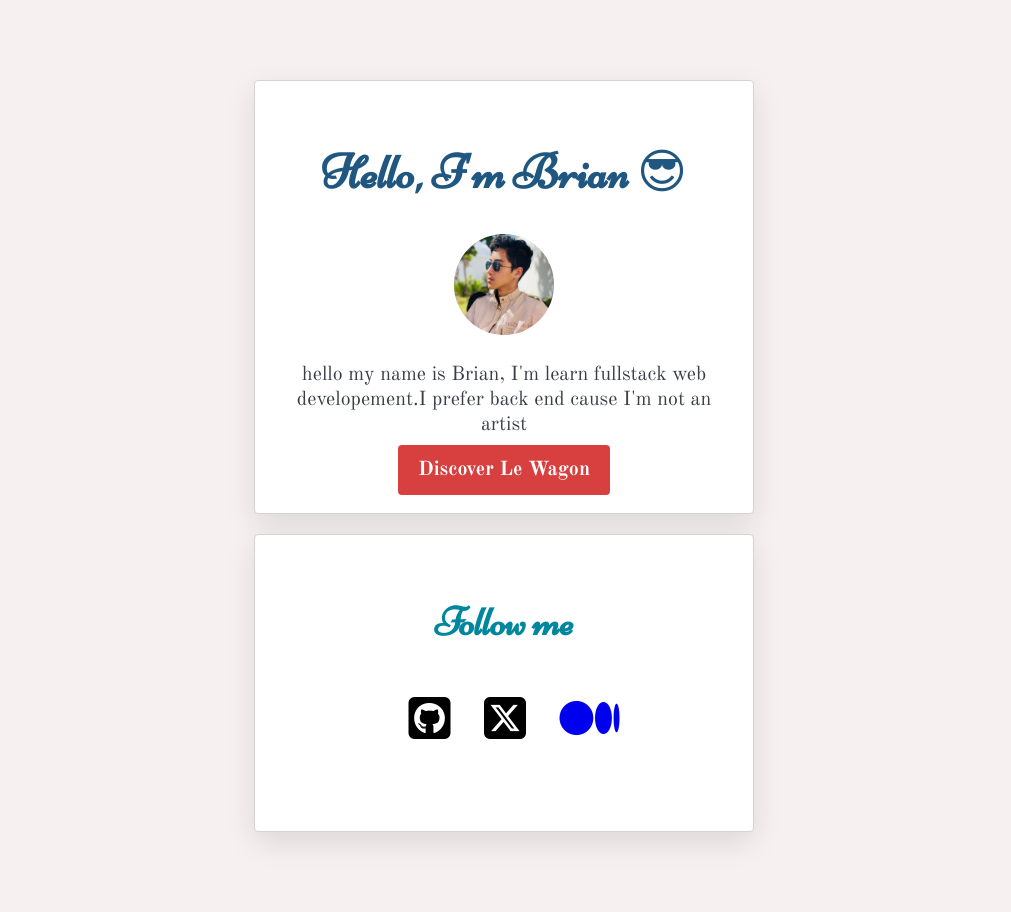
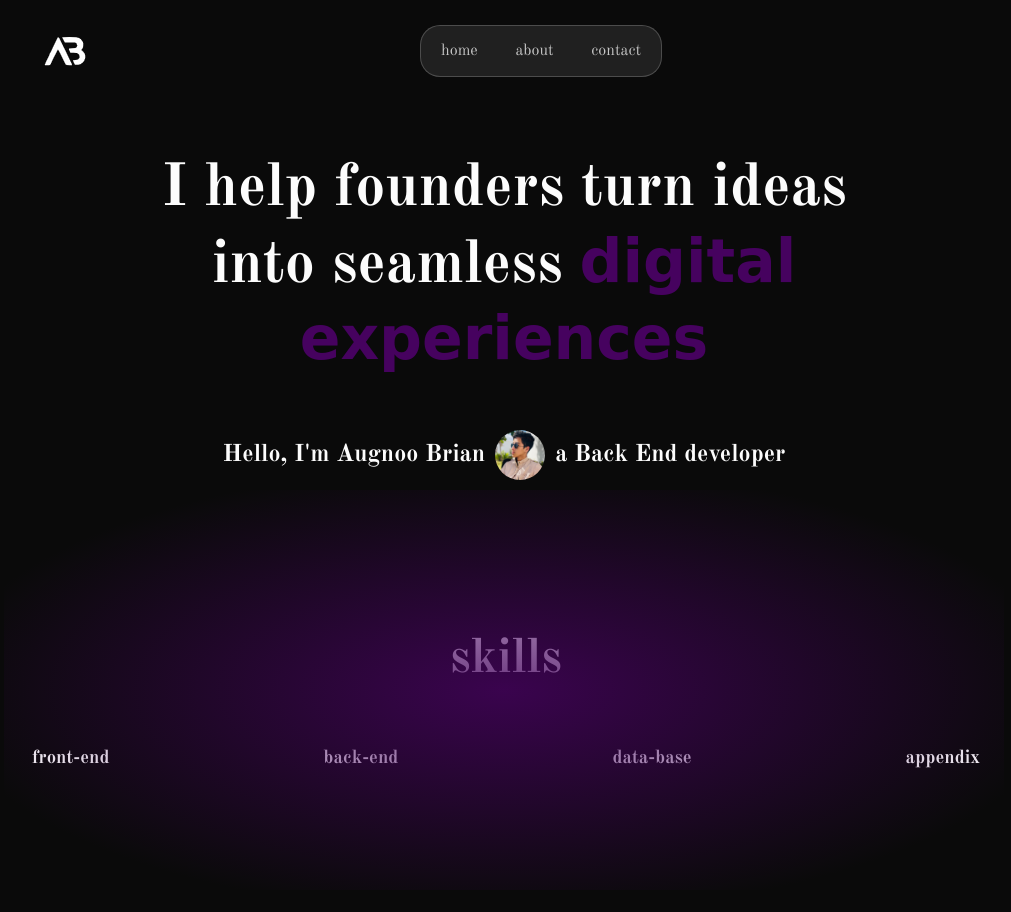
Before and after one commit to BrianAugnoo/profile, a plain HTML site: page index.html in a window 1280 px wide. Shown: the whole page, without its empty margins (136-1147 px from the left). Drawn offline with nearby package versions, Linux system fonts and the light colour scheme; a web font is replaced by a local one.

Commit message:
remaster

```diff
--- /dev/null
+++ b/component/_elipse.scss
@@ -0,0 +1,11 @@
+.elipse {
+  position: relative;
+  bottom: 0;
+  left: 50%;
+  transform: translateX(-50%);
+  width: 1000px;
+  height: 400px;
+  background: radial-gradient(ellipse at center, rgba(70, 2, 95, 0.8) 0%, rgba(255, 255, 255, 0) 80%);
+  pointer-events: none;
+  z-index: 1;
+}
--- /dev/null
+++ b/component/_intro.scss
@@ -0,0 +1,34 @@
+@import url('https://fonts.googleapis.com/css2?family=Lavishly+Yours&family=Monsieur+La+Doulaise&family=Niconne&family=Old+Standard+TT:ital,wght@0,400;0,700;1,400&family=Open+Sans:ital,wght@0,300..800;1,300..800&display=swap');
+
+.intro {
+  width: 75%;
+  margin: 0 auto;
+  margin-top: 75px;
+  text-align: center;
+
+  h1 {
+    font-size: 60px;
+  }
+}
+
+
+.self{
+  display: flex;
+  justify-content: center;
+
+  img {
+    align-self: center;
+    margin-inline: 10px;
+  }
+}
+
+.img_circle {
+  border-radius: 50%;
+  height: 50px;
+  width: 50px;
+}
+
+.curv {
+  font-family: "Lavishly Yours", cursive;
+  color: rgba(70, 2, 95);
+}
--- /dev/null
+++ b/component/_nav_bar.scss
@@ -0,0 +1,5 @@
+.op-0 {
+  background-color: rgb(234, 229, 229, 0.1);
+  backdrop-filter: blur(10px);
+  border: 1px solid rgba(255, 255, 255, 0.2);
+}
--- /dev/null
+++ b/component/_skills.scss
@@ -0,0 +1,19 @@
+.skills {
+  position: absolute;
+  top: 0;
+  width: 75%;
+  margin-left: 12.5vw;
+  margin-top: 100px;
+  text-align: center;
+
+  h2 {
+    font-size: 48px;
+    color: white;
+  }
+
+  .cards {
+    width: 100%;
+    display: flex;
+    justify-content: space-between;
+  }
+}
--- a/index.html
+++ b/index.html
@@ -5,40 +5,57 @@
   <meta charset="UTF-8">
   <meta name="viewport" content="width=device-width, initial-scale=1.0">
   <title>Brian Augnoo</title>
-  <link rel="stylesheet" href="styles.css">
+  <link rel="stylesheet" href="style.css">
+
 </head>
 
 <body>
-  <div class="container">
-    <div class="card card-white text_center">
-      <h1>Hello, I'm Brian 😎</h1>
-      <img src="/profile/images/moi.jpg" alt="profil image" width="100" class="img_circle">
-      <P>hello my name is Brian, I'm learn fullstack web developement.I prefer back end cause I'm not an artist</P>
-      <a href="https://www.lewagon.com/fr/mauritius" class="btn-red" target="_blank" id="wagon_link">Discover Le
-        Wagon</a>
+  <div class="fix">
+    <img src="images/logo.png" alt="">
+    <nav class="op-0">
+      <a href="">home</a>
+      <a href="">about</a>
+      <a href="">contact</a>
+    </nav>
+    <div></div>
+  </div>
+
+  <div class="intro">
+    <h1>
+      I help founders turn ideas <br>
+      into seamless <span class="curv">digital experiences</span>
+    </h1>
+
+    <div class="self">
+      <h2>Hello, I'm Augnoo Brian</h2>
+      <img src="images/moi.jpg" alt="avatar" class="img_circle">
+      <h2>a Back End developer</h2>
     </div>
+  </div>
 
-    <div class="card card-white text_center">
-      <h2>Follow me</h2>
-      <ul class="list-inline ">
-        <li>
-          <a href="https://github.com/BrianAugnoo/fullstack-challenges" target="_blank">
-            <i class="fa-brands fa-square-github black"></i>
-          </a>
-        </li>
 
-        <li>
-          <a href="https://x.com/" target="_blank">
-            <i class="fa-brands fa-square-x-twitter black"></i>
-          </a>
-        </li>
+  <div class="relative">
+    <div class="elipse"></div>
+    <div class="skills">
+      <h2>skills</h2>
 
-        <li>
-          <a href="https://medium.com/" target="_blank">
-            <i class="fab fa-medium"></i>
-          </a>
-        </li>
-      </ul>
+      <div class="cards">
+        <div class="front-end">
+          <h3>front-end</h3>
+        </div>
+
+        <div class="back-end">
+          <h3>back-end</h3>
+        </div>
+
+        <div class="data-base">
+          <h3>data-base</h3>
+        </div>
+
+        <div class="appendix">
+          <h3>appendix</h3>
+        </div>
+      </div>
     </div>
   </div>
 </body>
--- /dev/null
+++ b/style.scss
@@ -0,0 +1,65 @@
+@import url("https://cdnjs.cloudflare.com/ajax/libs/font-awesome/6.5.1/css/all.min.css");
+@import url('https://fonts.googleapis.com/css2?family=Old+Standard+TT:ital,wght@0,400;0,700;1,400&display=swap');
+@import url('https://fonts.googleapis.com/css2?family=Niconne&family=Old+Standard+TT:ital,wght@0,400;0,700;1,400&display=swap');
+@import url('https://fonts.googleapis.com/css2?family=Monsieur+La+Doulaise&family=Niconne&family=Old+Standard+TT:ital,wght@0,400;0,700;1,400&family=Open+Sans:ital,wght@0,300..800;1,300..800&display=swap');
+@import 'component/nav_bar';
+@import 'component/intro.scss';
+@import 'component/elipse';
+@import 'component/skills';
+body {
+  background-color: #0A0A0A;
+  font-family: "Old Standard TT", serif;
+  color: #fcfcfc;
+}
+
+
+
+.fix {
+  display: flex;
+  justify-content: space-around;
+  margin-top: 25px;
+
+  nav {
+    display: flex;
+    align-items: center;
+    justify-content: space-between;
+    width: 200px;
+    padding-left: 20px;
+    padding-right: 20px;
+    border-radius: 20px;
+
+    a {
+      text-decoration: none;
+      color: #C7C7C7;
+    }
+  }
+}
+
+.relative {
+  position: relative;
+  width: 100%;
+}
+
+@media (max-width: 960px) {
+
+  /* For a screen < 960px, this CSS will be read */
+  .container {
+    width: 700px;
+  }
+}
+
+@media (max-width: 720px) {
+
+  /* For a screen < 720px, this CSS will be read */
+  .container {
+    width: 500px;
+  }
+}
+
+@media (max-width: 540px) {
+
+  /* For a screen < 540px, this CSS will be read */
+  .container {
+    width: 300px;
+  }
+}
--- a/styles.css
+++ /dev/null
@@ -1,106 +0,0 @@
-@import url("https://cdnjs.cloudflare.com/ajax/libs/font-awesome/6.5.1/css/all.min.css");
-@import url('https://fonts.googleapis.com/css2?family=Old+Standard+TT:ital,wght@0,400;0,700;1,400&display=swap');
-@import url('https://fonts.googleapis.com/css2?family=Niconne&family=Old+Standard+TT:ital,wght@0,400;0,700;1,400&display=swap');
-
-
-body {
-  background-color: #F6F0F0;
-  font-family: "Old Standard TT", serif;
-  font-weight: 300;
-  font-size: 20px;
-  color: #393E46;
-}
-
-h1 {
-  color: #205781;
-  font-family: "Niconne", cursive;
-  font-weight: 700;
-  font-size: 48px;
-}
-
-h2 {
-  color: #00879E;
-  font-family: "Niconne", cursive;
-  font-size: 40px;
-}
-
-ul {
-  list-style: none;
-  font-size: 48px;
-}
-
-#wagon_link {
-  text-decoration: none;
-  font-weight: bold;
-}
-
-.img_circle {
-  border-radius: 50%;
-}
-
-.text_center {
-  text-align: center;
-}
-
-.card-white {
-  background: white;
-  padding: 30px;
-  border: 1px solid lightgrey;
-}
-
-.container {
-  width: 500px;
-  /* This sets the width */
-  margin: 0 auto;
-  /* This automatically sets left/right margins */
-  padding: 20px;
-  margin: 40px auto;
-}
-
-.list-inline>li {
-  display: inline-block;
-  padding: 0px 20px;
-  padding-left: 0px;
-}
-
-
-.card {
-  margin: 20px 0px;
-  box-shadow: 0px 10px 30px rgba(0, 0, 0, 0.1);
-  border-radius: 4px;
-}
-
-.btn-red {
-  background-color: #D84040;
-  color: white;
-  padding: 15px 20px;
-  border-radius: 4px;
-}
-
-@media (max-width: 960px) {
-
-  /* For a screen < 960px, this CSS will be read */
-  .container {
-    width: 700px;
-  }
-}
-
-@media (max-width: 720px) {
-
-  /* For a screen < 720px, this CSS will be read */
-  .container {
-    width: 500px;
-  }
-}
-
-@media (max-width: 540px) {
-
-  /* For a screen < 540px, this CSS will be read */
-  .container {
-    width: 300px;
-  }
-}
-
-.black {
-  color: black;
-}
```
Also changed, not shown: images/logo.png (added), style.css (added), 1 other file.
